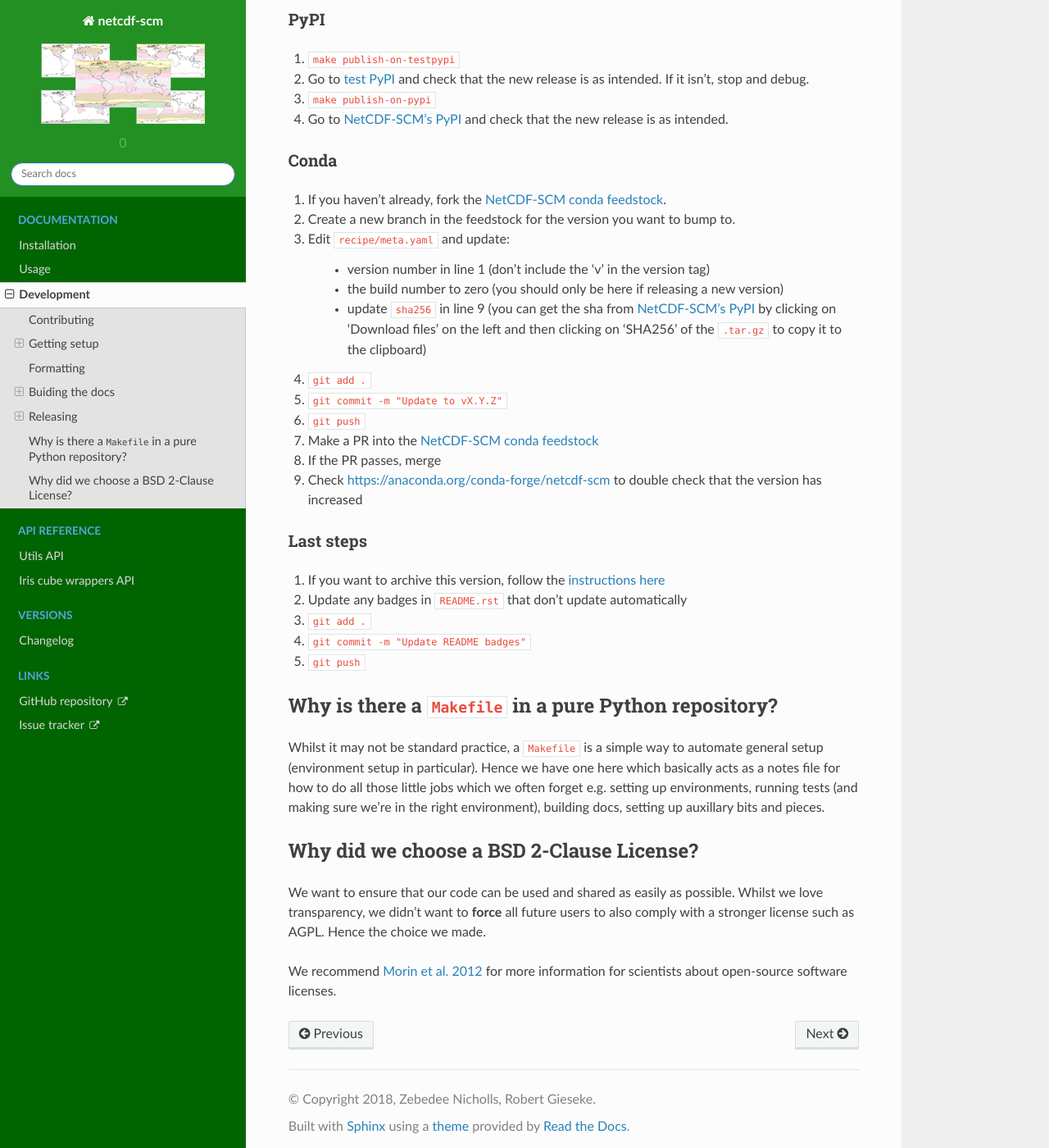
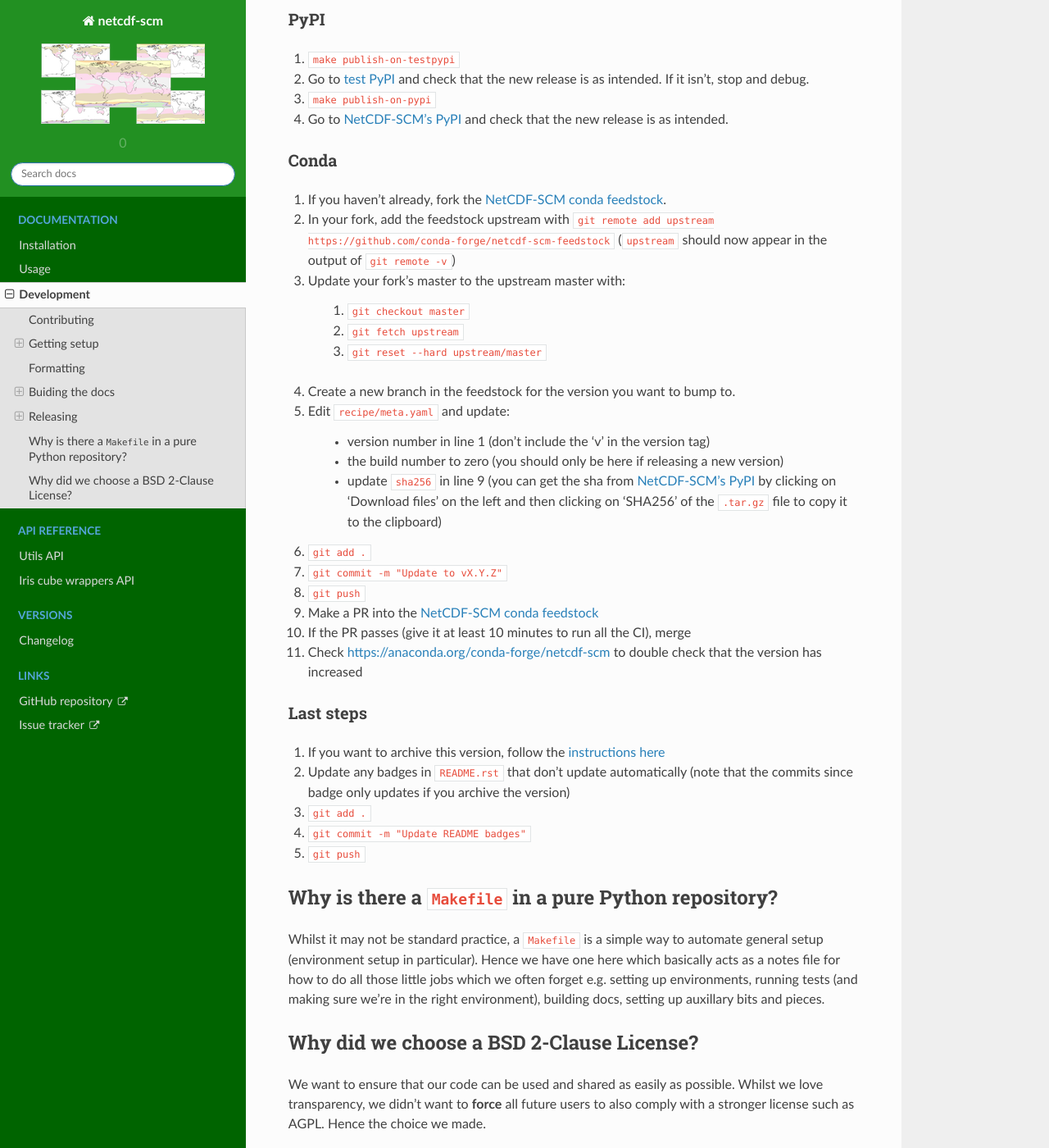
Before and after one commit to znicholls/netcdf-scm, a Sphinx documentation site: the page built from docs/source/development.rst, in a window 1280 px wide and 1400 px high, scrolled down 4081 px. Shown: the whole window at 82% size. Built offline with Sphinx 7.4.7 and the Read the Docs theme 2.0.0, drawn with Linux system fonts in a browser that asks for light colours.

Commit message:
Update release instructions

```diff
--- a/docs/source/development.rst
+++ b/docs/source/development.rst
@@ -163,18 +163,25 @@ Conda
 ~~~~~
 
 #. If you haven't already, fork the `NetCDF-SCM conda feedstock`_.
+#. In your fork, add the feedstock upstream with ``git remote add upstream https://github.com/conda-forge/netcdf-scm-feedstock`` (``upstream`` should now appear in the output of ``git remote -v``)
+#. Update your fork's master to the upstream master with:
+
+    #. ``git checkout master``
+    #. ``git fetch upstream``
+    #. ``git reset --hard upstream/master``
+
 #. Create a new branch in the feedstock for the version you want to bump to.
 #. Edit ``recipe/meta.yaml`` and update:
 
     - version number in line 1 (don't include the 'v' in the version tag)
     - the build number to zero (you should only be here if releasing a new version)
-    - update ``sha256`` in line 9 (you can get the sha from `NetCDF-SCM's PyPI`_ by clicking on 'Download files' on the left and then clicking on 'SHA256' of the ``.tar.gz`` to copy it to the clipboard)
+    - update ``sha256`` in line 9 (you can get the sha from `NetCDF-SCM's PyPI`_ by clicking on 'Download files' on the left and then clicking on 'SHA256' of the ``.tar.gz`` file to copy it to the clipboard)
 
 #. ``git add .``
 #. ``git commit -m "Update to vX.Y.Z"``
 #. ``git push``
 #. Make a PR into the `NetCDF-SCM conda feedstock`_
-#. If the PR passes, merge
+#. If the PR passes (give it at least 10 minutes to run all the CI), merge
 #. Check https://anaconda.org/conda-forge/netcdf-scm to double check that the version has increased
 
 .. _`NetCDF-SCM's PyPI`: https://pypi.org/project/netcdf-scm/
@@ -185,7 +192,7 @@ Last steps
 ~~~~~~~~~~
 
 #. If you want to archive this version, follow the `instructions here <https://help.github.com/articles/creating-releases/>`_
-#. Update any badges in ``README.rst`` that don't update automatically
+#. Update any badges in ``README.rst`` that don't update automatically (note that the commits since badge only updates if you archive the version)
 #. ``git add .``
 #. ``git commit -m "Update README badges"``
 #. ``git push``
```
